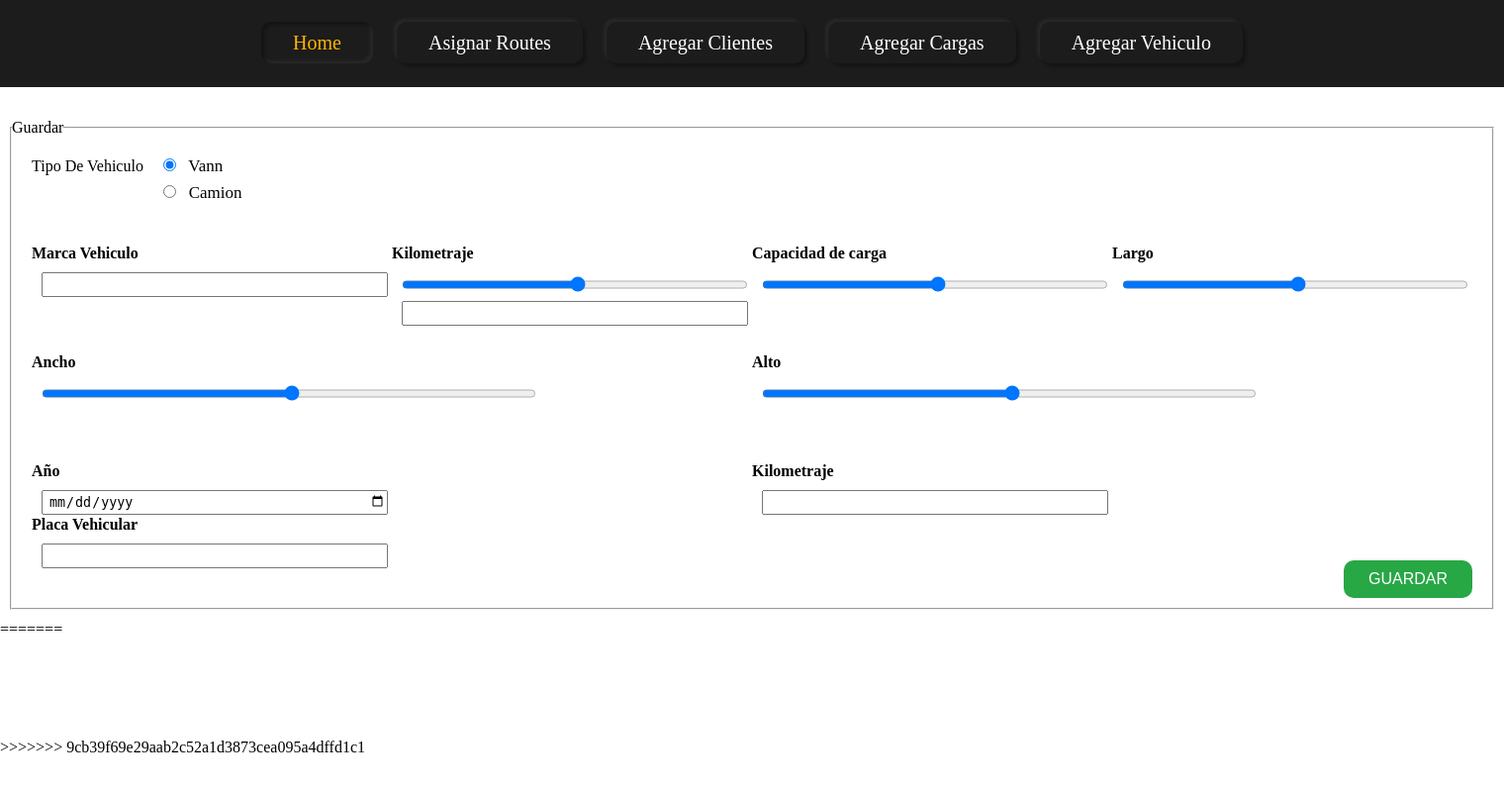
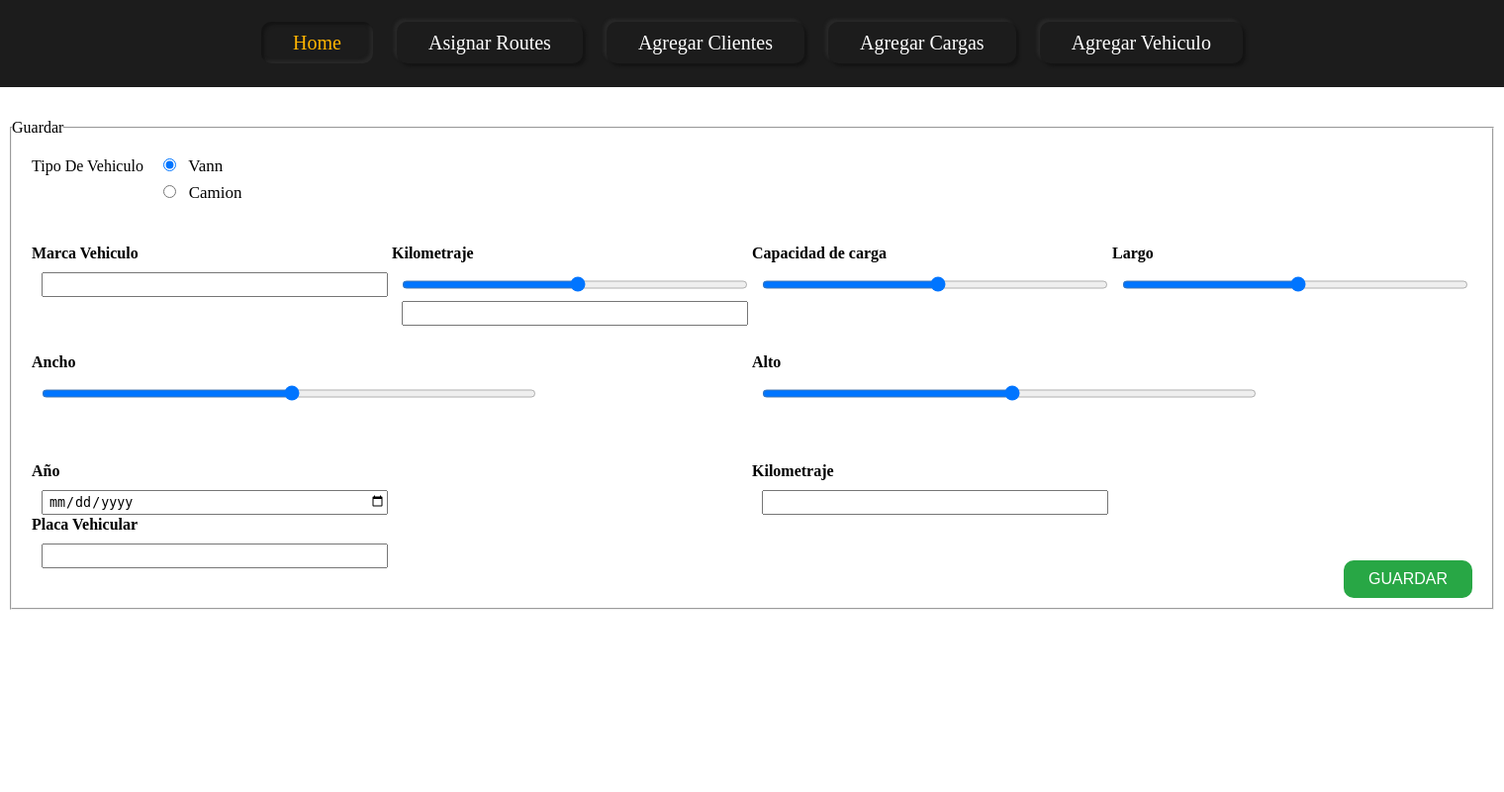
Before and after one commit to denzelsc1337/RoutForAll, a PHP site: page /View/Vehiculo/AddVehiculos.php in a window 1520 px wide. Shown: the whole page at 99% size. Run offline with PHP 8.4, Linux system fonts and the light colour scheme.

Commit message:
design add vehicle

```diff
--- a/View/Vehiculo/AddVehiculos.php
+++ b/View/Vehiculo/AddVehiculos.php
@@ -141,9 +141,6 @@
 </body>
 
 </html>
-=======
-
     <section class="sec_container">
     </section>
 </body>
->>>>>>> 9cb39f69e29aab2c52a1d3873cea095a4dffd1c1
```
